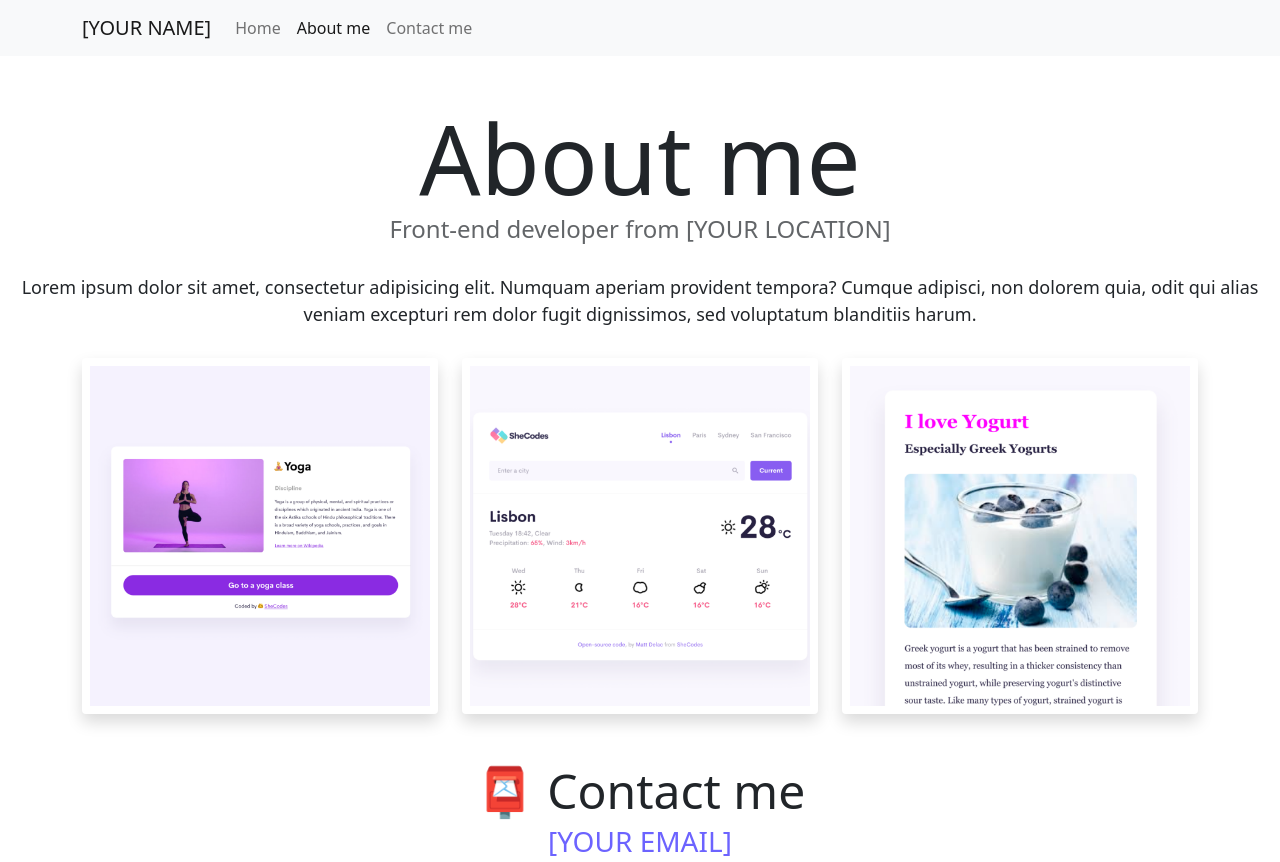
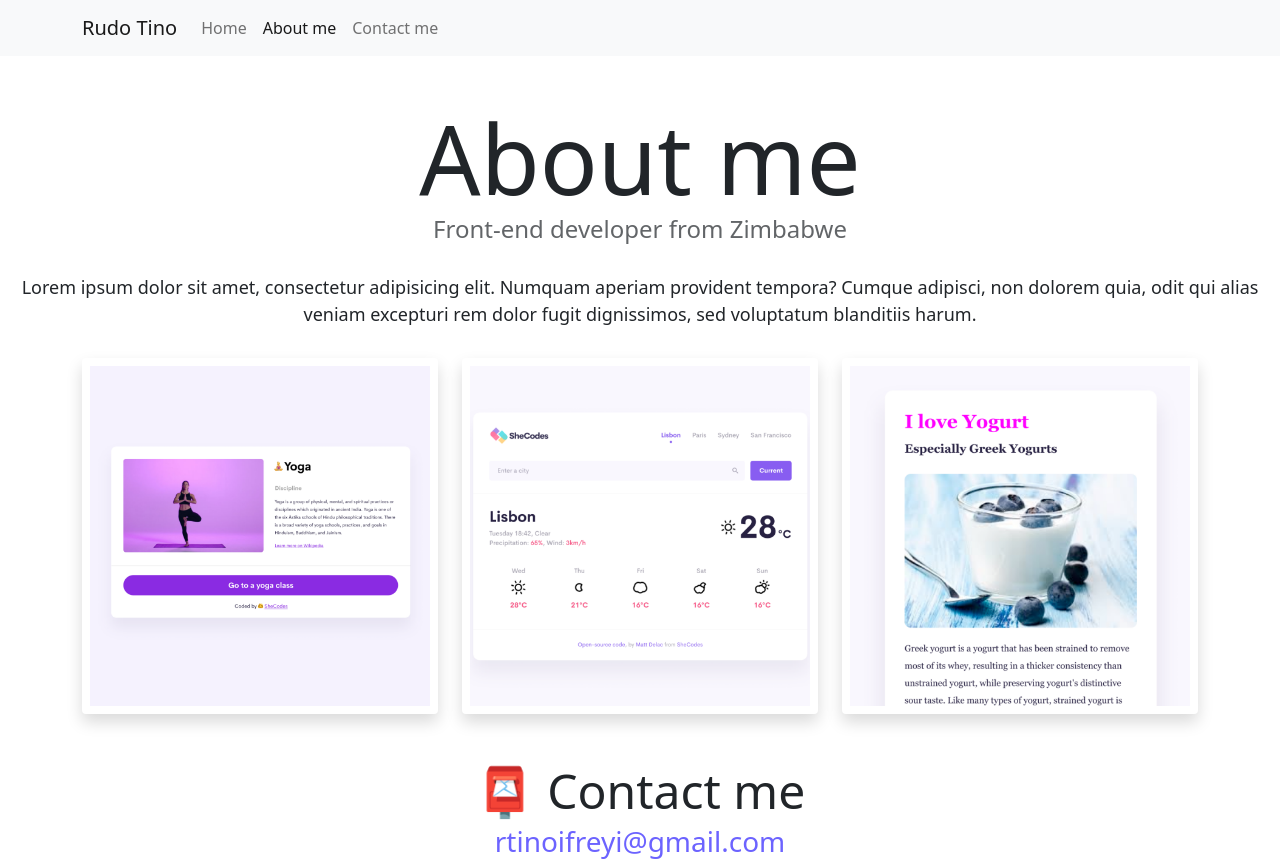
Before and after one commit to rudotino/advanced-tools-homework, a website: page about.html in a window 1280 px wide. Drawn offline with nearby package versions, Linux system fonts and the light colour scheme.

Commit message:
Created GitHub repository and updated the content with my name

```diff
--- a/about.html
+++ b/about.html
@@ -16,12 +16,12 @@
       crossorigin="anonymous"
     ></script>
     <link rel="stylesheet" href="style.css" />
-    <title>About [YOUR NAME]</title>
+    <title>About Rudo Tino</title>
   </head>
   <body>
     <nav class="navbar navbar-expand-lg navbar-light bg-light fixed-top">
       <div class="container">
-        <a class="navbar-brand" href="index.html">[YOUR NAME]</a>
+        <a class="navbar-brand" href="index.html">Rudo Tino</a>
         <button
           class="navbar-toggler"
           type="button"
@@ -49,7 +49,7 @@
       </div>
     </nav>
     <h1 class="text-center">About me</h1>
-    <h3 class="text-center">Front-end developer from [YOUR LOCATION]</h3>
+    <h3 class="text-center">Front-end developer from Zimbabwe</h3>
     <div class="about-paragraphs text-center">
       <p>
         Lorem ipsum dolor sit amet, consectetur adipisicing elit. Numquam
@@ -73,7 +73,9 @@
     </div>
     <div id="contact" class="mt-5">
       <h2 class="text-center">📮 Contact me</h2>
-      <a href="mailto:[YOUR EMAIL]" class="email-link"> [YOUR EMAIL] </a>
+      <a href="mailto:[YOUR EMAIL]" class="email-link">
+        rtinoifreyi@gmail.com
+      </a>
     </div>
   </body>
 </html>
```
Also changed, not shown: index.html (+4 -4 lines).
